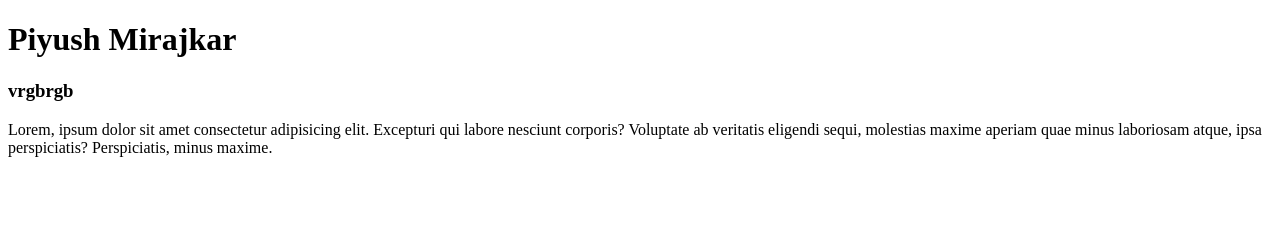
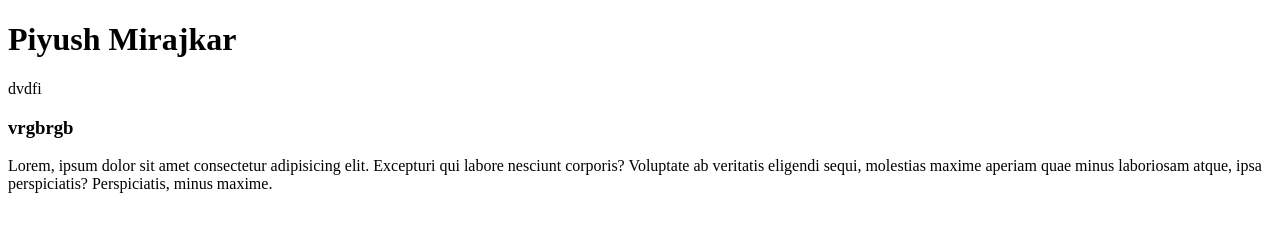
Before and after one commit to piyushmirajkar/Portfolio, a plain HTML site: page src/index.html in a window 1280 px wide. Drawn offline with Linux system fonts and the light colour scheme.

Commit message:
Add paragraph with text to index.html

```diff
--- a/src/index.html
+++ b/src/index.html
@@ -7,6 +7,7 @@
 </head>
 <body>
     <h1>Piyush Mirajkar</h1>
+    <p>dvdfi</p>
     <h3>vrgbrgb</h3>
     <p>Lorem, ipsum dolor sit amet consectetur adipisicing elit. Excepturi qui labore nesciunt corporis? Voluptate ab veritatis eligendi sequi, molestias maxime aperiam quae minus laboriosam atque, ipsa perspiciatis? Perspiciatis, minus maxime.</p>
 </body>
```
